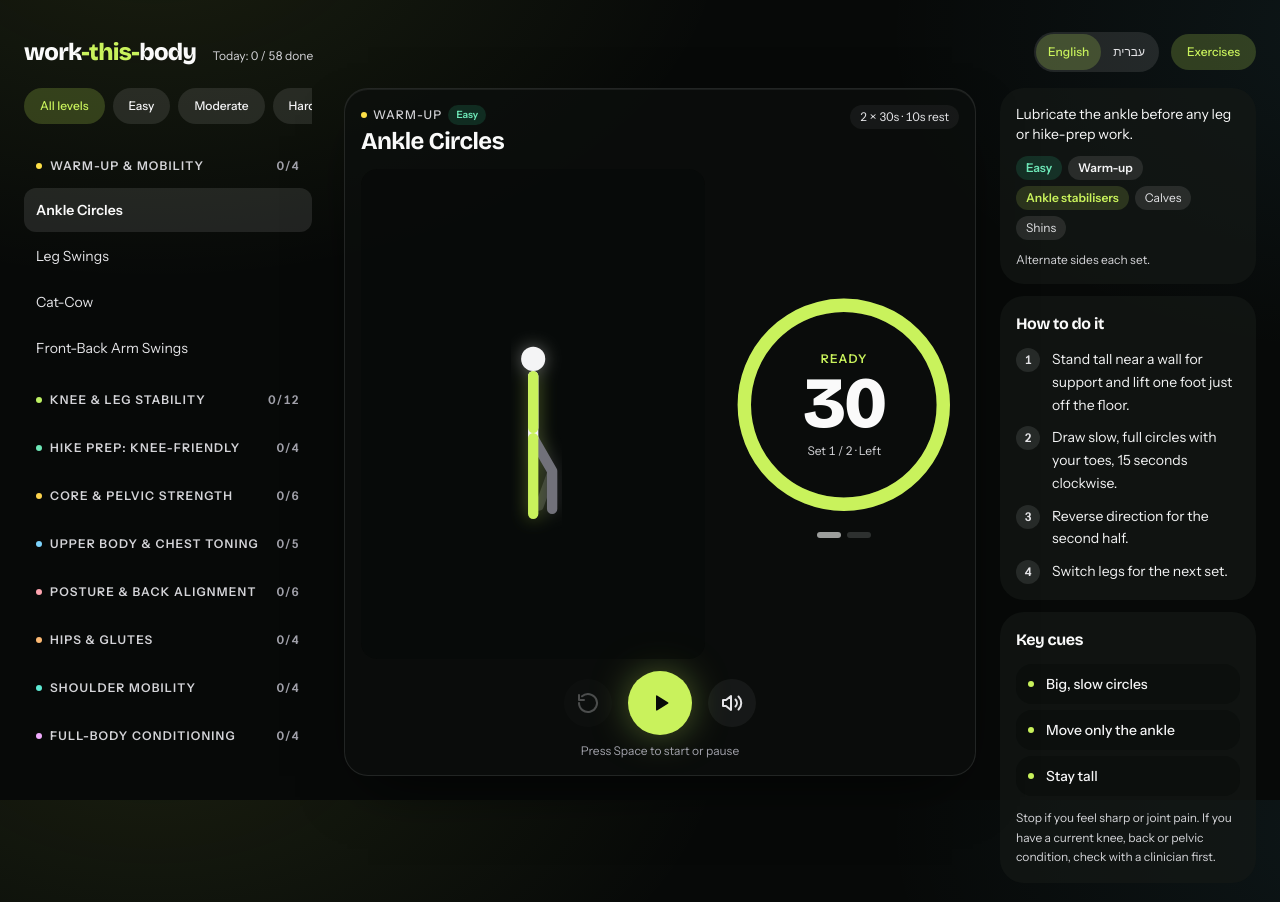
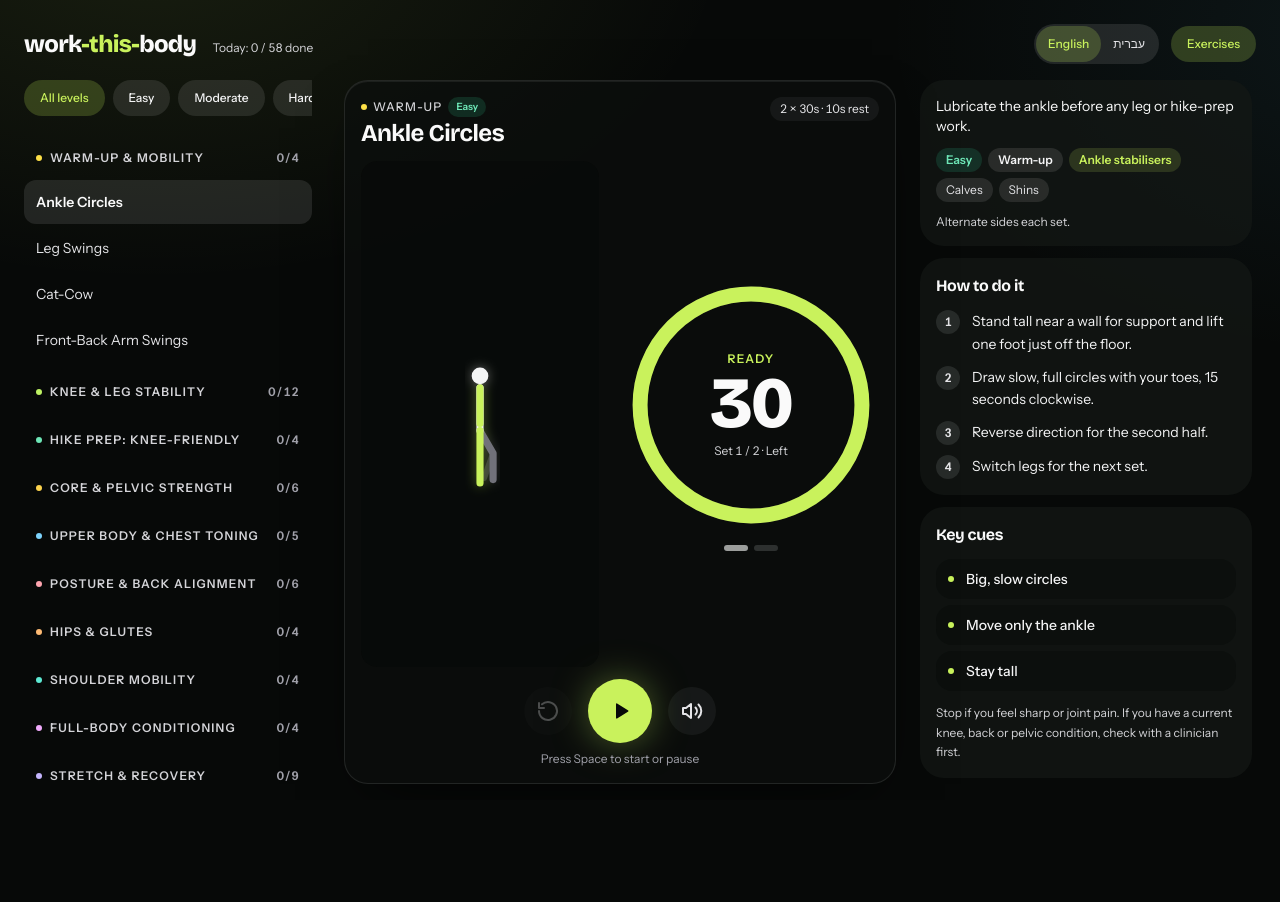
Before and after one commit to adikobi/work-this-body, a Next.js app: page / in a window 1280 px wide. Shown: the top 902 px of the page. After the commit the page ends 800 px from the top, so only its background shows below. Built offline with nearby package versions, Linux system fonts and the light colour scheme.

Commit message:
fixed size for instruction + swipe to open

```diff
--- a/components/AppShell.tsx
+++ b/components/AppShell.tsx
@@ -55,6 +55,25 @@ export default function AppShell() {
     if (toward > 60 && Math.abs(dx) > Math.abs(dy) * 1.5) setMenuOpen(false);
   };
 
+  // Swipe inward from the catalog's screen edge (left in LTR, right in RTL) to open it. Desktop/landscape only.
+  const edge = useRef<{ x: number; y: number } | null>(null);
+  const edgeStart = (e: PointerEvent) => {
+    edge.current = null;
+    if (menuOpen || e.pointerType === "mouse" || !window.matchMedia("(min-width: 1024px)").matches) return;
+    const rtl = getComputedStyle(e.currentTarget).direction === "rtl";
+    const fromEdge = rtl ? window.innerWidth - e.clientX : e.clientX;
+    if (fromEdge <= 48) edge.current = { x: e.clientX, y: e.clientY };
+  };
+  const edgeEnd = (e: PointerEvent) => {
+    const s = edge.current;
+    edge.current = null;
+    if (!s) return;
+    const dx = e.clientX - s.x;
+    const dy = e.clientY - s.y;
+    const inward = getComputedStyle(e.currentTarget).direction === "rtl" ? -dx : dx;
+    if (inward > 60 && Math.abs(dx) > Math.abs(dy) * 1.5) setMenuOpen(true);
+  };
+
   const exercise = content.byId(exId);
   const category = categories.find((c) => c.id === exercise.cat) ?? categories[0];
   const key = `wtb:done:${today()}`;
@@ -96,9 +115,14 @@ export default function AppShell() {
   const tick = (id: string) => (done.includes(id) ? <span className="text-work" aria-label={t.completedToday}>✓</span> : null);
 
   return (
-    <div className="mx-auto min-h-dvh max-w-[1800px] px-3 pb-6 pt-4 sm:px-6 lg:pt-8">
+    <div
+      className="mx-auto flex min-h-dvh max-w-[1800px] flex-col px-3 pb-6 pt-4 sm:px-6 md:h-dvh md:overflow-hidden md:pb-4 lg:touch-pan-y lg:pt-6"
+      onPointerDown={edgeStart}
+      onPointerUp={edgeEnd}
+      onPointerCancel={() => { edge.current = null; }}
+    >
       {/* Desktop header: always visible, so the logo never moves */}
-      <div className="mb-4 hidden items-center justify-between gap-4 lg:flex">
+      <div className="mb-4 hidden shrink-0 items-center justify-between gap-4 lg:flex">
         <div className="flex items-baseline gap-4">
           <h1 className="text-2xl"><Brand /></h1>
           <p className="text-xs tabular-nums text-zinc-300">{t.todayLong(done.length, exercises.length)}</p>
@@ -117,14 +141,14 @@ export default function AppShell() {
         </div>
       </div>
 
-      <div className="lg:flex lg:items-start">
+      <div className="md:flex md:min-h-0 md:flex-1">
         {/* Desktop catalog: width animates, inner content keeps its size so nothing reflows */}
         <aside
           id="exercise-catalog"
           onPointerDown={swipeStart}
           onPointerUp={swipeEnd}
           onPointerCancel={() => { swipe.current = null; }}
-          className={`no-scrollbar touch-pan-y hidden shrink-0 overflow-y-auto overflow-x-hidden transition-[width,opacity,margin,visibility] duration-300 ease-snap lg:sticky lg:top-4 lg:block lg:max-h-[calc(100dvh-7rem)] ${
+          className={`no-scrollbar touch-pan-y hidden shrink-0 overflow-y-auto overflow-x-hidden transition-[width,opacity,margin,visibility] duration-300 ease-snap lg:block ${
             menuOpen ? "w-72 opacity-100 lg:me-8" : "invisible w-0 opacity-0 lg:me-0"
           }`}
         >
@@ -170,9 +194,9 @@ export default function AppShell() {
           </div>
         </aside>
 
-        <main className="min-w-0 flex-1">
+        <main className="min-w-0 flex-1 md:flex md:min-h-0 md:flex-col">
           {/* Mobile catalog */}
-          <div className="lg:hidden">
+          <div className="md:shrink-0 lg:hidden">
             <div className="mb-3 flex flex-wrap items-center justify-between gap-x-3 gap-y-1">
               <h1 className="text-xl"><Brand /></h1>
               <div className="flex items-center gap-3">
--- a/components/Guide.tsx
+++ b/components/Guide.tsx
@@ -12,7 +12,7 @@ export default function Guide({ exercise }: { exercise: Exercise }) {
   const { warmup, cooldown } = exercise.phase ? { warmup: [] as Exercise[], cooldown: [] as Exercise[] } : bookends(exercise.cat);
   const link = "rounded-full bg-white/10 px-3 py-1.5 text-xs font-medium text-zinc-100 transition-colors duration-150 ease-snap hover:bg-white/15";
   return (
-    <div className="mt-4 grid gap-3 pb-10 md:mt-0">
+    <div dir="auto" className="mt-4 grid content-start gap-3 pb-10 md:mt-0 md:min-h-0 md:overflow-y-auto md:overscroll-contain md:pb-2 md:pe-1">
       <section className={card} style={{ animationDelay: "40ms" }}>
         <p className="text-sm text-zinc-50">{exercise.tagline}</p>
         <div className="mt-3 flex flex-wrap gap-1.5">
--- a/components/Workout.tsx
+++ b/components/Workout.tsx
@@ -114,9 +114,9 @@ export default function Workout({ exercise, category, next, onNext, onComplete,
 
   // md+: stage on the left (fills the viewport height, width follows the free space), guide in a fixed-width column on the right.
   return (
-    <div className="animate-rise md:grid md:grid-cols-[minmax(0,40rem)_minmax(14rem,1fr)] md:items-start md:gap-6 lg:grid-cols-[minmax(0,46rem)_minmax(16rem,1fr)]">
+    <div className="animate-rise md:grid md:min-h-0 md:flex-1 md:grid-cols-[minmax(0,1fr)_min(21rem,31vw)] md:grid-rows-[minmax(0,1fr)] md:gap-6">
       <section
-        className={`glass sticky top-2 z-20 flex flex-col rounded-3xl border bg-ink-900/70 p-3 shadow-glass backdrop-blur-xl transition-colors duration-200 ease-snap sm:p-4 md:top-4 md:h-[calc(100dvh-2rem)] lg:h-[calc(100dvh-7rem)] ${tone.border}`}
+        className={`glass sticky top-2 z-20 flex flex-col rounded-3xl border bg-ink-900/70 p-3 shadow-glass backdrop-blur-xl transition-colors duration-200 ease-snap sm:p-4 md:static md:h-full md:min-h-0 ${tone.border}`}
         aria-label={ui.stage}
       >
         <header className="mb-2 flex items-start justify-between gap-3 md:mb-3">
@@ -135,7 +135,7 @@ export default function Workout({ exercise, category, next, onNext, onComplete,
           </p>
         </header>
 
-        <div className="grid grid-cols-5 items-center gap-2 md:min-h-0 md:flex-1 md:grid-cols-[minmax(0,3fr)_minmax(0,2fr)] md:grid-rows-[minmax(0,1fr)] md:gap-6">
+        <div className="grid grid-cols-5 items-center gap-2 md:min-h-0 md:flex-1 md:grid-cols-[minmax(0,1fr)_14rem] lg:grid-cols-[minmax(0,1fr)_16rem] md:grid-rows-[minmax(0,1fr)] md:gap-6">
           {/* Simulation: on md+ it fills all the height left in the stage and the figure scales to fit */}
           <div className="relative col-span-3 overflow-hidden rounded-2xl bg-ink-950/60 md:col-span-1 md:h-full md:min-h-0">
             <div className="md:absolute md:inset-0 md:[&>svg]:h-full md:[&>svg]:w-full">
```
